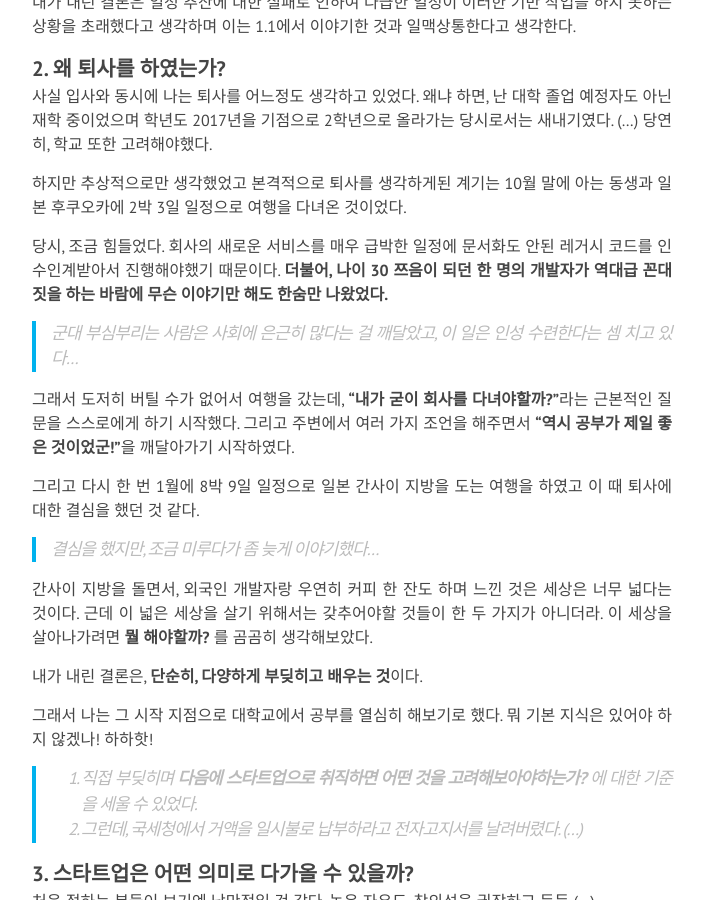
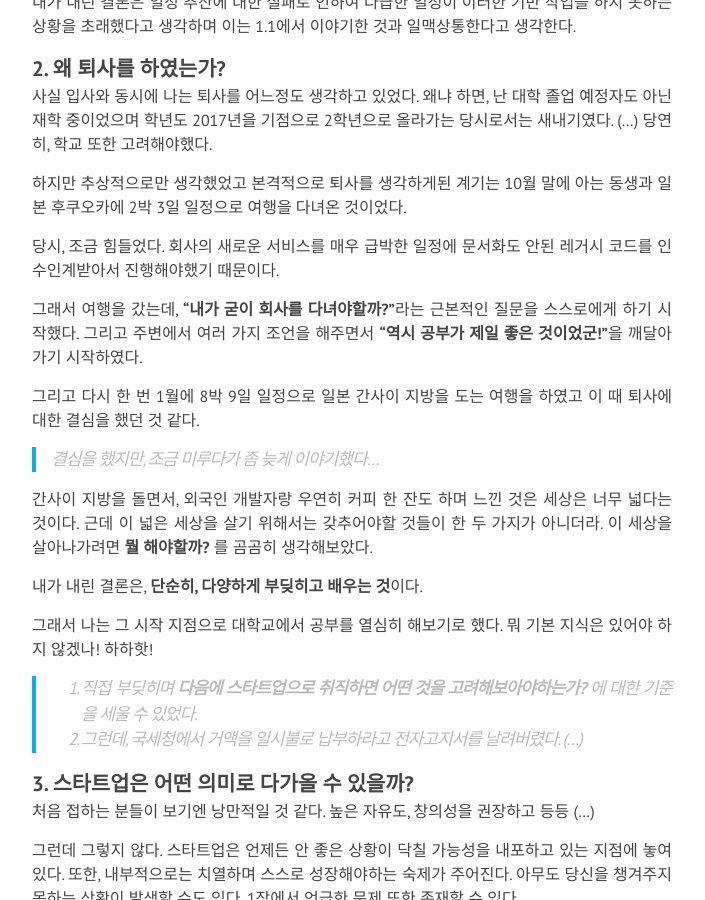
Before and after one commit to DainelPark/dainelpark.github.io, a Jekyll site: the page built from _posts/2017-02-28-반년간의스타트업개발자회고.markdown, in a window 1280 px wide and 900 px high, scrolled down 2937 px. Shown: the whole window, without its empty margins (288-993 px from the left). Built offline with Jekyll 4.4.1, drawn with Linux system fonts in a browser that asks for light colours; nearby versions of some CDN libraries.

Commit message:
edit post

```diff
--- a/_posts/2017-02-28-반년간의스타트업개발자회고.markdown
+++ b/_posts/2017-02-28-반년간의스타트업개발자회고.markdown
@@ -97,11 +97,9 @@ date:   2017-02-28
 
 하지만 추상적으로만 생각했었고 본격적으로 퇴사를 생각하게된 계기는 10월 말에 아는 동생과 일본 후쿠오카에 2박 3일 일정으로 여행을 다녀온 것이었다.
 
-당시, 조금 힘들었다. 회사의 새로운 서비스를 매우 급박한 일정에 문서화도 안된 레거시 코드를 인수인계받아서 진행해야했기 때문이다. **더불어, 나이 30 쯔음이 되던 한 명의 개발자가 역대급 꼰대짓을 하는 바람에 무슨 이야기만 해도 한숨만 나왔었다.**
+당시, 조금 힘들었다. 회사의 새로운 서비스를 매우 급박한 일정에 문서화도 안된 레거시 코드를 인수인계받아서 진행해야했기 때문이다.
 
-> 군대 부심부리는 사람은 사회에 은근히 많다는 걸 깨달았고, 이 일은 인성 수련한다는 셈 치고 있다...
-
-그래서 도저히 버틸 수가 없어서 여행을 갔는데, **"내가 굳이 회사를 다녀야할까?"**라는 근본적인 질문을 스스로에게 하기 시작했다. 그리고 주변에서 여러 가지 조언을 해주면서 **"역시 공부가 제일 좋은 것이었군!"**을 깨달아가기 시작하였다.
+그래서 여행을 갔는데, **"내가 굳이 회사를 다녀야할까?"**라는 근본적인 질문을 스스로에게 하기 시작했다. 그리고 주변에서 여러 가지 조언을 해주면서 **"역시 공부가 제일 좋은 것이었군!"**을 깨달아가기 시작하였다.
 
 그리고 다시 한 번 1월에 8박 9일 일정으로 일본 간사이 지방을 도는 여행을 하였고 이 때 퇴사에 대한 결심을 했던 것 같다.
 
```
